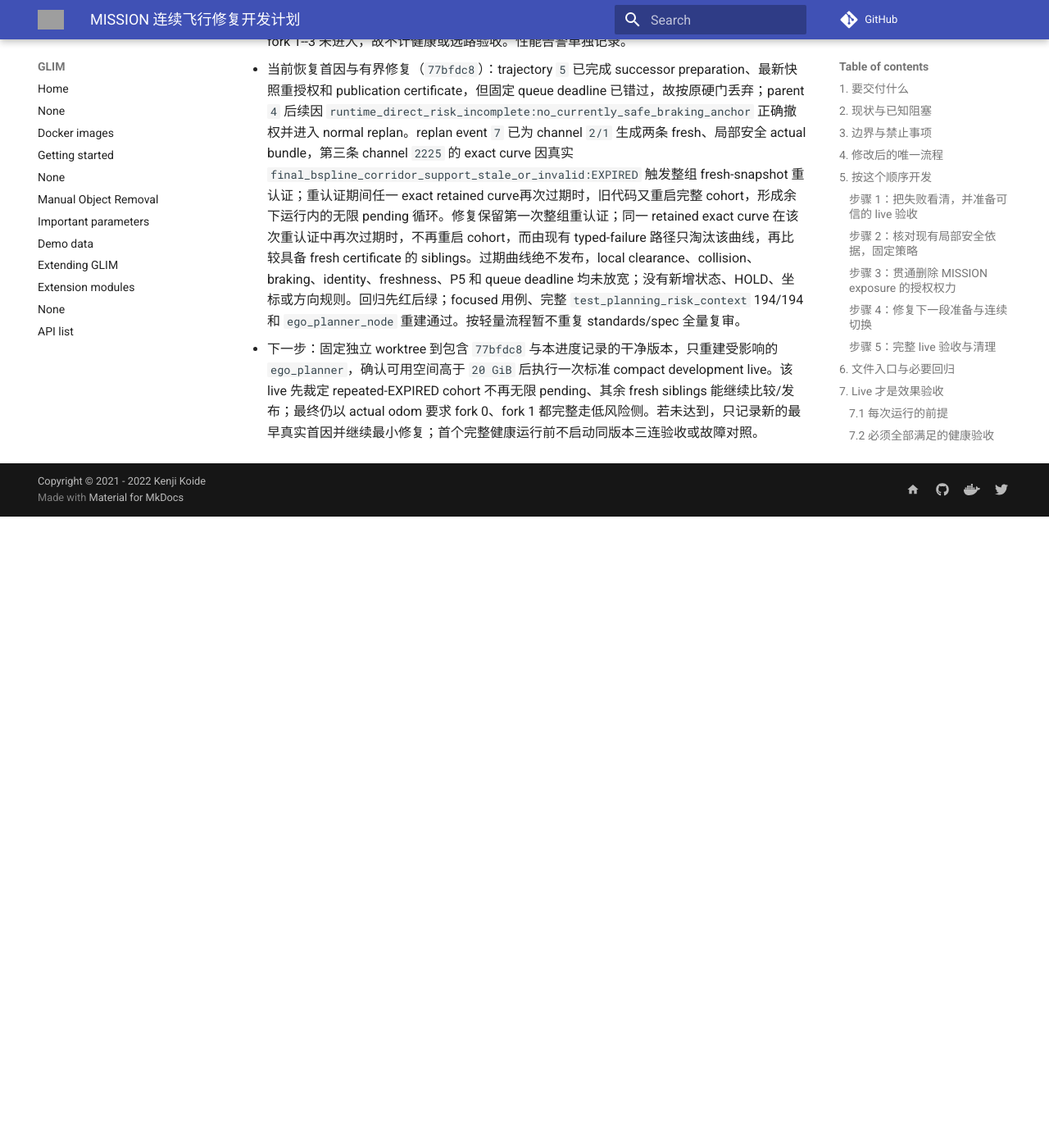
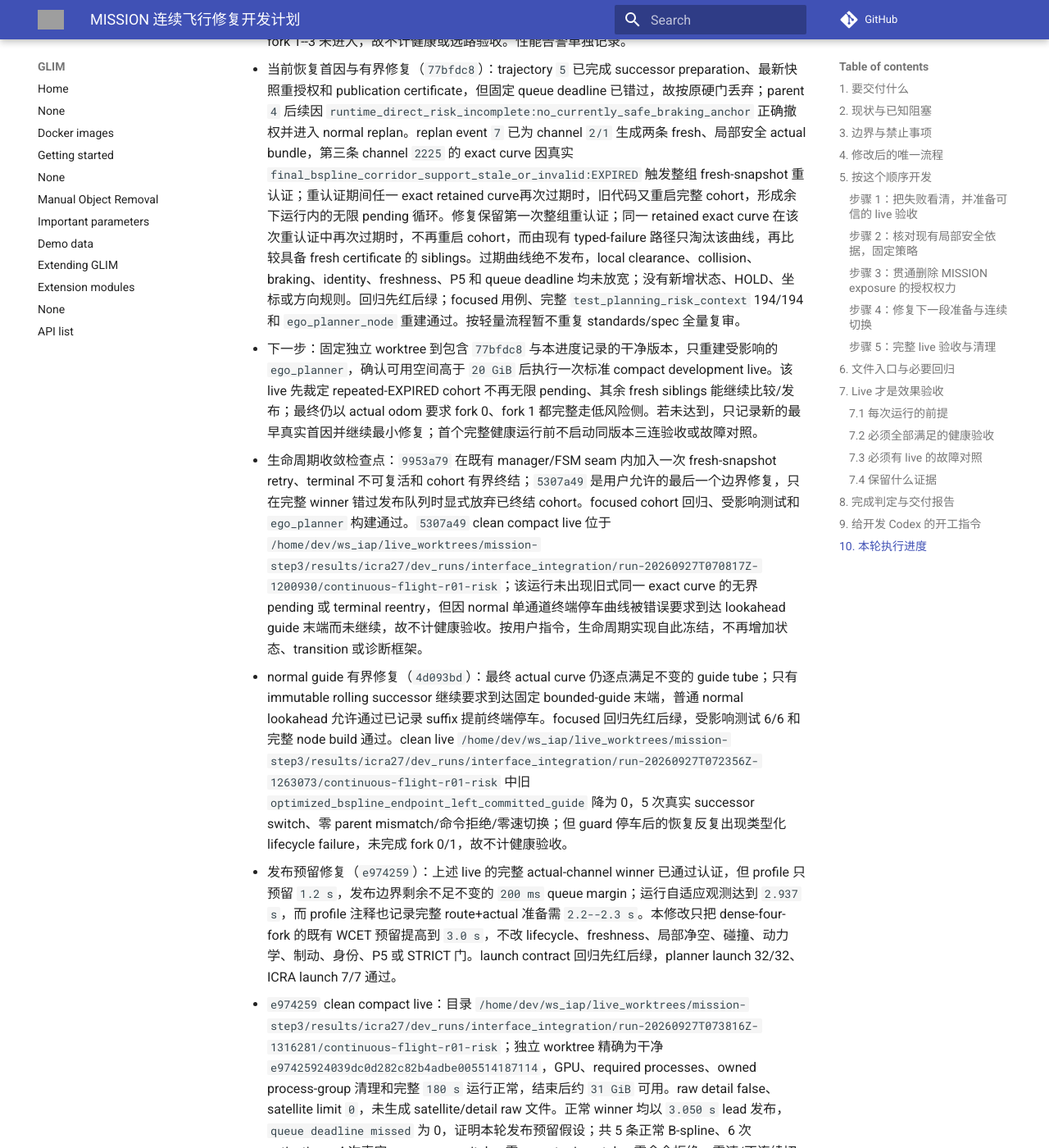
Before and after one commit to Printeger/iap, an MkDocs documentation site: the page built from docs/icra27/MISSION_CONTINUOUS_FLIGHT_IMPLEMENTATION_PLAN.md, in a window 1280 px wide and 1400 px high, scrolled down 53184 px. Shown: the whole window at 82% size. Built offline with MkDocs 1.6.1 and Material for MkDocs 9.7.7, drawn with Linux system fonts in a browser that asks for light colours; nearby versions of some CDN libraries; comment, search, counter and statistics services are not loaded; before the commit the page ends 53814 px from its top, so only the background shows below that; some of the changed text lies outside the part shown; grey boxes are pictures that could not be loaded.

Commit message:
docs(planner): record bounded lifecycle live blocker

```diff
--- a/docs/icra27/MISSION_CONTINUOUS_FLIGHT_IMPLEMENTATION_PLAN.md
+++ b/docs/icra27/MISSION_CONTINUOUS_FLIGHT_IMPLEMENTATION_PLAN.md
@@ -442,3 +442,8 @@
 - `d6266b5` compact live：目录 `/home/dev/ws_iap/live_worktrees/mission-step3/results/icra27/dev_runs/interface_integration/run-20260927T055516Z-1022010/continuous-flight-r01-risk`；独立 worktree 固定在干净 `d6266b56a084e2d84dcab72ca559928e693d21fc`，GPU、required process、owned group 清理和完整 `180 s` 运行正常，结束后约 `32 GiB` 可用。raw detail false、satellite limit `0`，没有 satellite/detail raw 文件。3 次 activation、2 次真实 successor switch，零 parent mismatch、零零速/不连续/拒绝切换，最大跟踪误差 `0.0304914 m`。decision event `2` 的 low/high actual bundle 都通过不变局部安全链且同为 `INCOMPLETE`，exposure 已归一为同 rank，随后以 actual known upper-PL `0.989244 < 1.44368` 选择 low；actual odom fork 0 为 low `1480`、high `0`，证明 `1578cb7` 生效，但 station 仅 `0.250214→0.614407`，未完成出口，fork 1--3 未进入，故不计健康或选路验收。性能告警单独记录。
 - 当前恢复首因与有界修复（`77bfdc8`）：trajectory `5` 已完成 successor preparation、最新快照重授权和 publication certificate，但固定 queue deadline 已错过，故按原硬门丢弃；parent `4` 后续因 `runtime_direct_risk_incomplete:no_currently_safe_braking_anchor` 正确撤权并进入 normal replan。replan event `7` 已为 channel `2/1` 生成两条 fresh、局部安全 actual bundle，第三条 channel `2225` 的 exact curve 因真实 `final_bspline_corridor_support_stale_or_invalid:EXPIRED` 触发整组 fresh-snapshot 重认证；重认证期间任一 exact retained curve再次过期时，旧代码又重启完整 cohort，形成余下运行内的无限 pending 循环。修复保留第一次整组重认证；同一 retained exact curve 在该次重认证中再次过期时，不再重启 cohort，而由现有 typed-failure 路径只淘汰该曲线，再比较具备 fresh certificate 的 siblings。过期曲线绝不发布，local clearance、collision、braking、identity、freshness、P5 和 queue deadline 均未放宽；没有新增状态、HOLD、坐标或方向规则。回归先红后绿；focused 用例、完整 `test_planning_risk_context` 194/194 和 `ego_planner_node` 重建通过。按轻量流程暂不重复 standards/spec 全量复审。
 - 下一步：固定独立 worktree 到包含 `77bfdc8` 与本进度记录的干净版本，只重建受影响的 `ego_planner`，确认可用空间高于 `20 GiB` 后执行一次标准 compact development live。该 live 先裁定 repeated-EXPIRED cohort 不再无限 pending、其余 fresh siblings 能继续比较/发布；最终仍以 actual odom 要求 fork 0、fork 1 都完整走低风险侧。若未达到，只记录新的最早真实首因并继续最小修复；首个完整健康运行前不启动同版本三连验收或故障对照。
+- 生命周期收敛检查点：`9953a79` 在既有 manager/FSM seam 内加入一次 fresh-snapshot retry、terminal 不可复活和 cohort 有界终结；`5307a49` 是用户允许的最后一个边界修复，只在完整 winner 错过发布队列时显式放弃已终结 cohort。focused cohort 回归、受影响测试和 `ego_planner` 构建通过。`5307a49` clean compact live 位于 `/home/dev/ws_iap/live_worktrees/mission-step3/results/icra27/dev_runs/interface_integration/run-20260927T070817Z-1200930/continuous-flight-r01-risk`；该运行未出现旧式同一 exact curve 的无界 pending 或 terminal reentry，但因 normal 单通道终端停车曲线被错误要求到达 lookahead guide 末端而未继续，故不计健康验收。按用户指令，生命周期实现自此冻结，不再增加状态、transition 或诊断框架。
+- normal guide 有界修复（`4d093bd`）：最终 actual curve 仍逐点满足不变的 guide tube；只有 immutable rolling successor 继续要求到达固定 bounded-guide 末端，普通 normal lookahead 允许通过已记录 suffix 提前终端停车。focused 回归先红后绿，受影响测试 6/6 和完整 node build 通过。clean live `/home/dev/ws_iap/live_worktrees/mission-step3/results/icra27/dev_runs/interface_integration/run-20260927T072356Z-1263073/continuous-flight-r01-risk` 中旧 `optimized_bspline_endpoint_left_committed_guide` 降为 0，5 次真实 successor switch、零 parent mismatch/命令拒绝/零速切换；但 guard 停车后的恢复反复出现类型化 lifecycle failure，未完成 fork 0/1，故不计健康验收。
+- 发布预留修复（`e974259`）：上述 live 的完整 actual-channel winner 已通过认证，但 profile 只预留 `1.2 s`，发布边界剩余不足不变的 `200 ms` queue margin；运行自适应观测达到 `2.937 s`，而 profile 注释也记录完整 route+actual 准备需 `2.2--2.3 s`。本修改只把 dense-four-fork 的既有 WCET 预留提高到 `3.0 s`，不改 lifecycle、freshness、局部净空、碰撞、动力学、制动、身份、P5 或 STRICT 门。launch contract 回归先红后绿，planner launch 32/32、ICRA launch 7/7 通过。
+- `e974259` clean compact live：目录 `/home/dev/ws_iap/live_worktrees/mission-step3/results/icra27/dev_runs/interface_integration/run-20260927T073816Z-1316281/continuous-flight-r01-risk`；独立 worktree 精确为干净 `e97425924039dc0d282c82b4adbe005514187114`，GPU、required processes、owned process-group 清理和完整 `180 s` 运行正常，结束后约 `31 GiB` 可用。raw detail false、satellite limit `0`，未生成 satellite/detail raw 文件。正常 winner 均以 `3.050 s` lead 发布，`queue deadline missed` 为 0，证明本轮发布预留假设；共 5 条正常 B-spline、6 次 activation、4 次真实 successor switch，零 parent mismatch、零命令拒绝、零速/不连续切换，最大跟踪误差 `0.028216 m`。actual odom fork 0 为 low `1501`、high `0`，但 station 仅 `0.25088→0.49735`，fork 1--3 未进入且终点未到。trajectory 7 的真实 `runtime_corridor_support_stale_or_invalid:EXPIRED` 正确激活 guard 10；停车后记录 55 个 `CHANNEL_PREPARATION_LIFECYCLE_FAILED`，包括反复的 `transition_limit_exceeded` 和 `terminal_cohort_reentered`，最长非终点停顿约 `139.70 s`。该运行不计健康或选路验收。
+- 当前阻塞与恢复点：发布预留问题已独立证明消失，但 guard 停车后的同类 terminal reentry 仍可复现；这与“`5307a49` 为最后允许的生命周期边界修复、不得再扩展 lifecycle 实现”的当前用户范围直接冲突。不得通过放宽真实 support expiry、跳过 guard、增加局部日志条件或继续 live 重试来绕开。代码恢复点为 `e974259`，证据如上；下一步需要明确允许在现有 transition seam 内修正该复现，或明确接受停止当前 Goal。首个完整健康 live 尚未出现，因此三连验收和故障对照仍禁止启动，最终 actual odom 4/4、连续后继、选路对照和故障保护标准不变。
```
